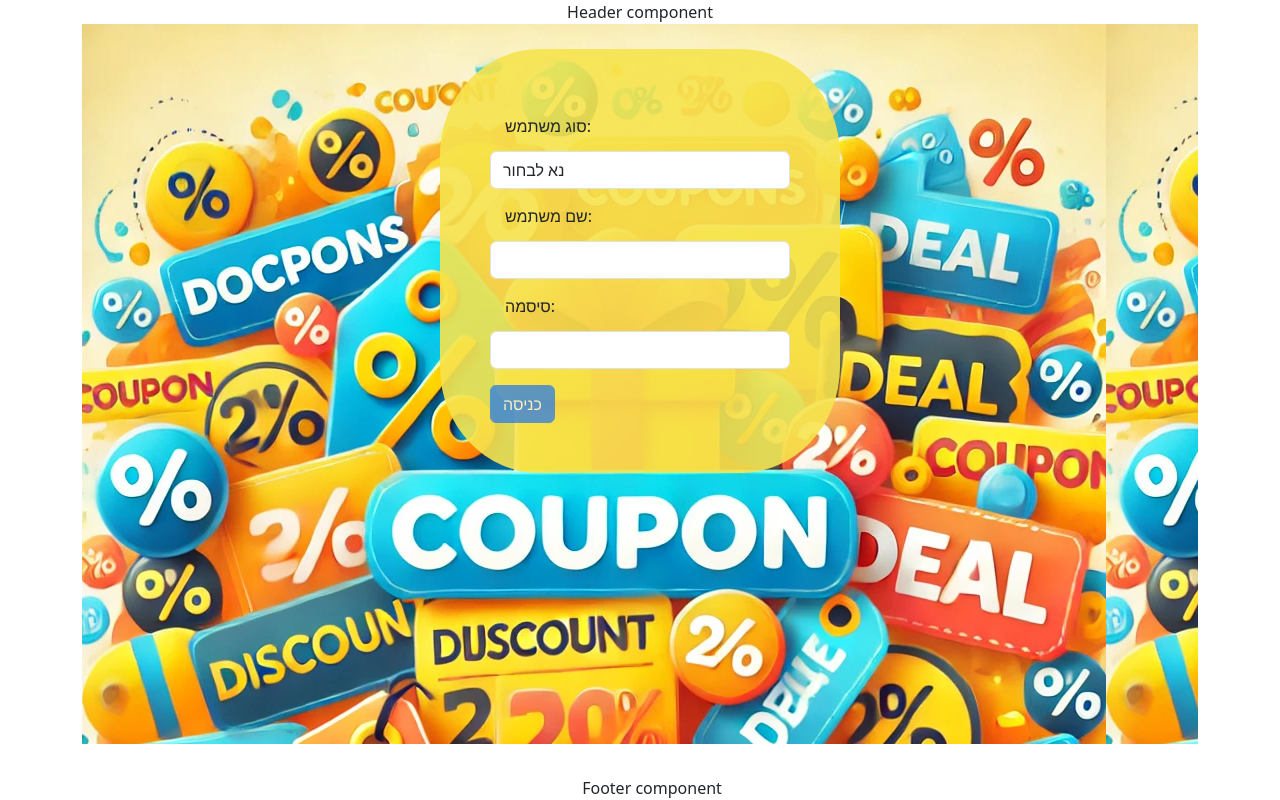
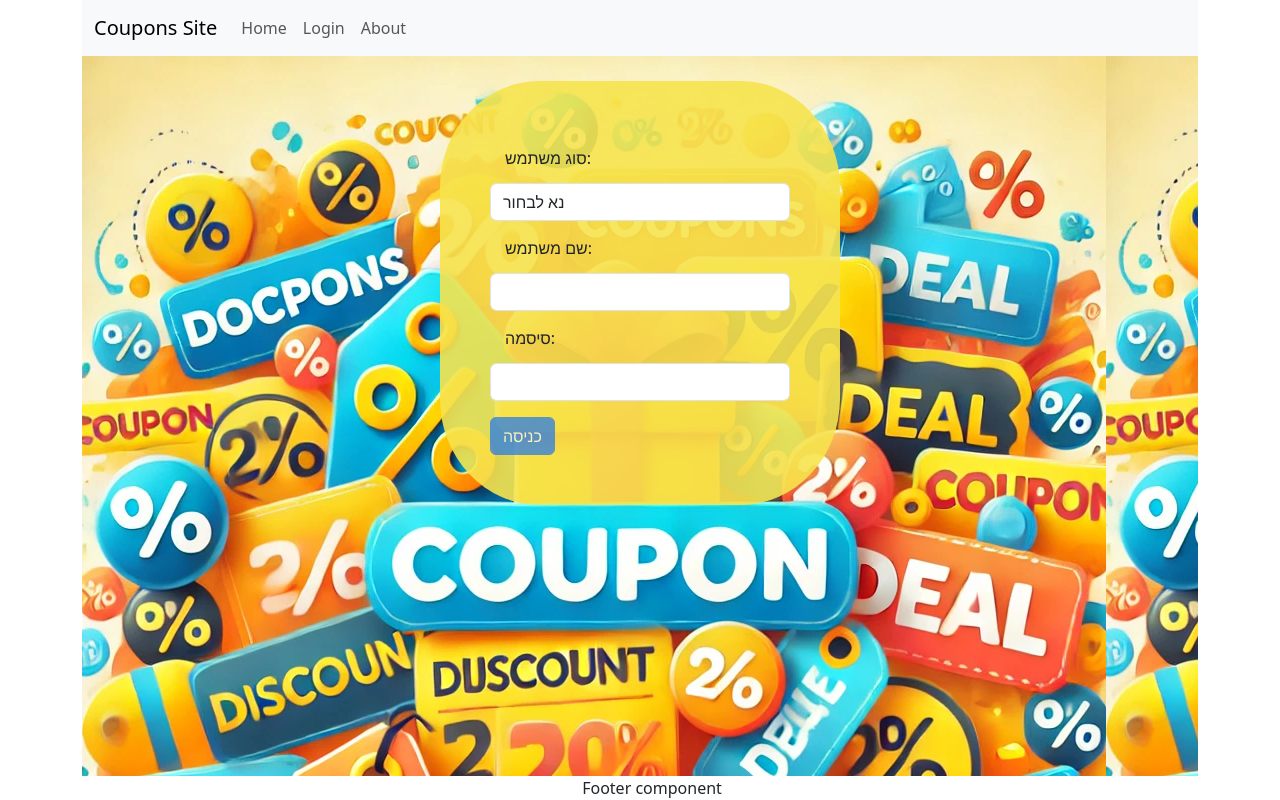
Before and after one commit to R123NLL/site_coupon_springboot, a React (Create React App) app in the folder client/: page /login in a window 1280 px wide. Built offline with nearby package versions, Linux system fonts and the light colour scheme.

Commit message:
Navbar is added

```diff
--- a/client/src/components/HeaderComponent.jsx
+++ b/client/src/components/HeaderComponent.jsx
@@ -1,11 +1,10 @@
 import React from "react";
+import NavbarComponent from "./Navbar/NavbarComponent";
 
-export default function HeaderComponent(){
+export default function HeaderComponent() {
     return (
-        <div className="container">
-            <div className="text-center">
-                Header component
-            </div>
+        <div className="text-center">
+            <NavbarComponent />
         </div>
     );
 }
--- /dev/null
+++ b/client/src/components/Navbar/NavbarComponent.jsx
@@ -0,0 +1,58 @@
+import Container from 'react-bootstrap/Container';
+import Nav from 'react-bootstrap/Nav';
+import Navbar from 'react-bootstrap/Navbar';
+import { useSelector, useDispatch } from 'react-redux';
+import { roles } from '../../shared/common';
+import { useNavigate } from 'react-router-dom';
+import { useEffect, useState } from 'react';
+import { logout } from '../../state/auth/authSlice';
+
+export default function NavbarComponent() {
+
+    const navigate = useNavigate();
+    const [dynamicItems, setDynamicItems] = useState(<></>);
+    const userRole = useSelector(store => store.auth.role);
+    const isAuthenticated = useSelector(store => store.auth.isAuthenticated);
+    const dispatch = useDispatch();
+
+    useEffect(() => {setMenuItems(userRole)}, [userRole]);
+
+    const navigateTo = path => {
+        navigate(path);
+    }
+
+    function setMenuItems(role) {
+        switch (role) {
+            case roles.customer:
+                setDynamicItems(<Nav.Link onClick={() => {navigateTo("/customer")}}>My coupons</Nav.Link>)
+                break;
+            case roles.company:
+                setDynamicItems(<Nav.Link onClick={() => {navigateTo("/company")}}>My company</Nav.Link>)
+                break;
+            case roles.administrator:
+                setDynamicItems(<Nav.Link onClick={() => {navigateTo("/administrator")}}>Administartions</Nav.Link>)
+                break;
+            default:
+                setDynamicItems(<></>);
+                break;
+        }
+    }
+
+    return (
+        <Navbar expand="lg" className="bg-body-tertiary">
+            <Container>
+                <Navbar.Brand onClick={() => {navigateTo("/")}}>Coupons Site</Navbar.Brand>
+                <Navbar.Toggle aria-controls="basic-navbar-nav" />
+                <Navbar.Collapse id="basic-navbar-nav">
+                    <Nav className="me-auto">
+                        <Nav.Link onClick={() => {navigateTo("/")}}>Home</Nav.Link>
+                        {dynamicItems}
+                        {isAuthenticated && <Nav.Link onClick={() => {dispatch(logout())}}>logout</Nav.Link>}
+                        {!isAuthenticated && <Nav.Link onClick={() => {navigateTo("/login")}}>Login</Nav.Link>}
+                        <Nav.Link onClick={() => {alert('Modal not implemented')}}>About</Nav.Link>
+                    </Nav>
+                </Navbar.Collapse>
+            </Container>
+        </Navbar>
+    );
+}
--- a/client/src/state/auth/authSlice.js
+++ b/client/src/state/auth/authSlice.js
@@ -28,7 +28,11 @@ const authSlice = createSlice({
             }
         },
         logout: (state, action) => {
-            state = initialState;
+            state.isAuthenticated = false;
+            state.role = null;
+            state.id = 0;
+            state.token = null;
+            state.exp = null;
         }
     }
 });
```
